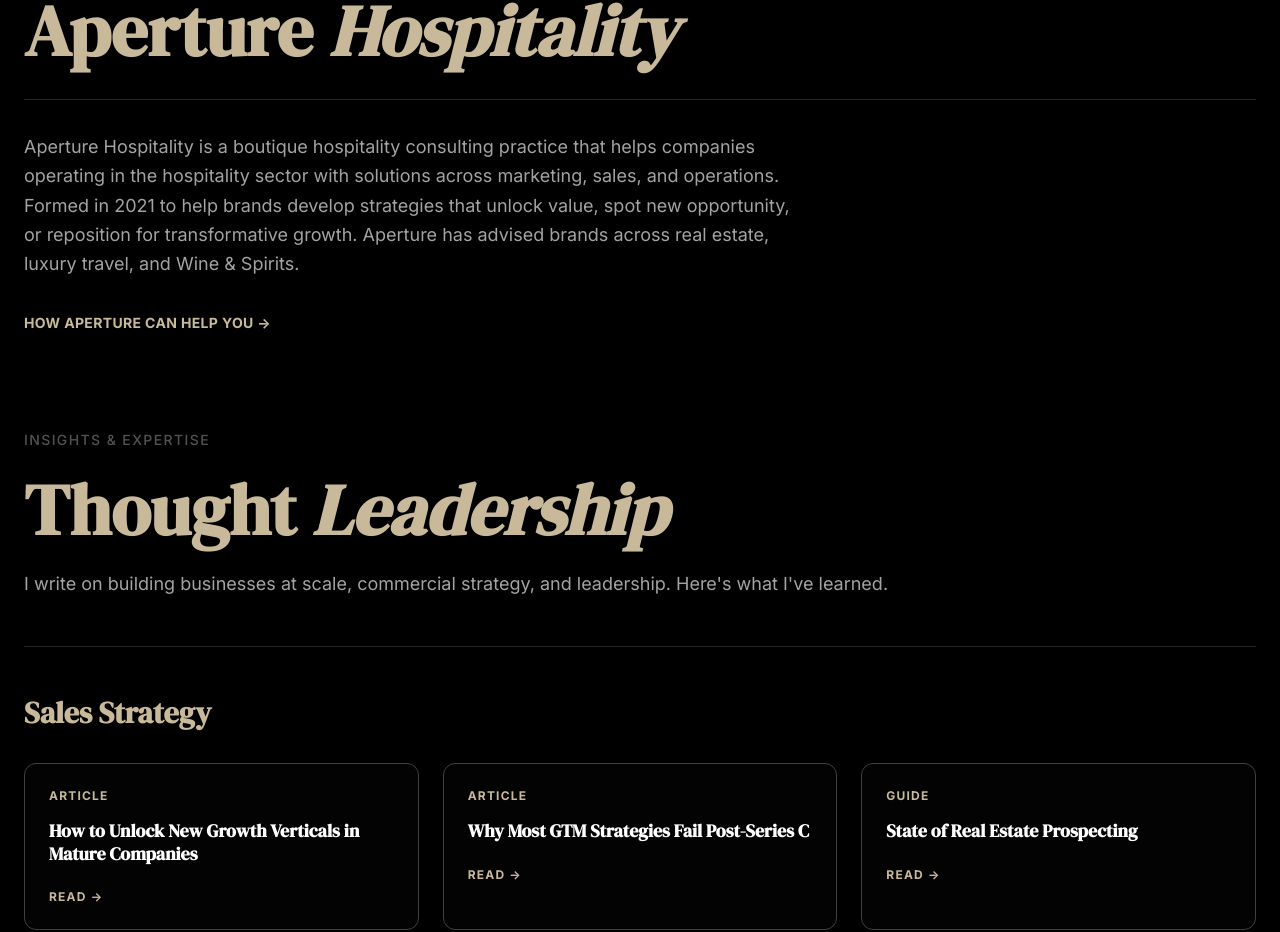
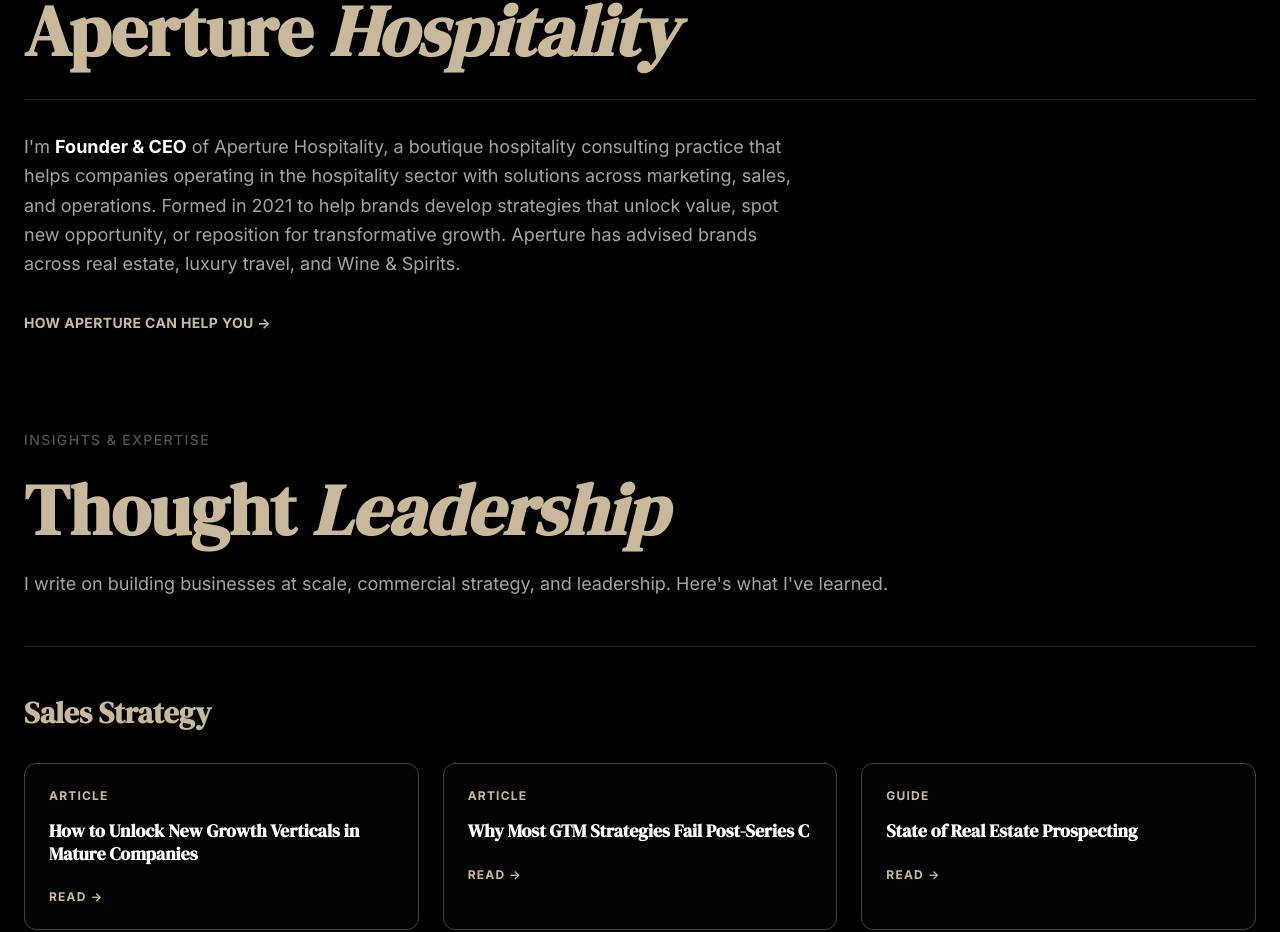
Before and after one commit to letsnavigatebmw/brandonmweaver, a React (Vite) app: page / in a window 1280 px wide. Shown: the part 8891-9823 px from the top of the page. Built offline with nearby package versions, Linux system fonts and the light colour scheme.

Commit message:
Update Aperture Hospitality to highlight Founder & CEO role

```diff
--- a/src/components/ApertureHospitality.jsx
+++ b/src/components/ApertureHospitality.jsx
@@ -18,7 +18,7 @@
         {/* Content */}
         <div className="max-w-3xl">
           <p className="text-gray-400 text-lg leading-relaxed mb-8">
-            Aperture Hospitality is a boutique hospitality consulting practice that helps companies operating in the hospitality sector with solutions across marketing, sales, and operations. Formed in 2021 to help brands develop strategies that unlock value, spot new opportunity, or reposition for transformative growth. Aperture has advised brands across real estate, luxury travel, and Wine & Spirits.
+            I'm <span className="text-white font-bold">Founder & CEO</span> of Aperture Hospitality, a boutique hospitality consulting practice that helps companies operating in the hospitality sector with solutions across marketing, sales, and operations. Formed in 2021 to help brands develop strategies that unlock value, spot new opportunity, or reposition for transformative growth. Aperture has advised brands across real estate, luxury travel, and Wine & Spirits.
           </p>
 
           {/* CTA */}
```
